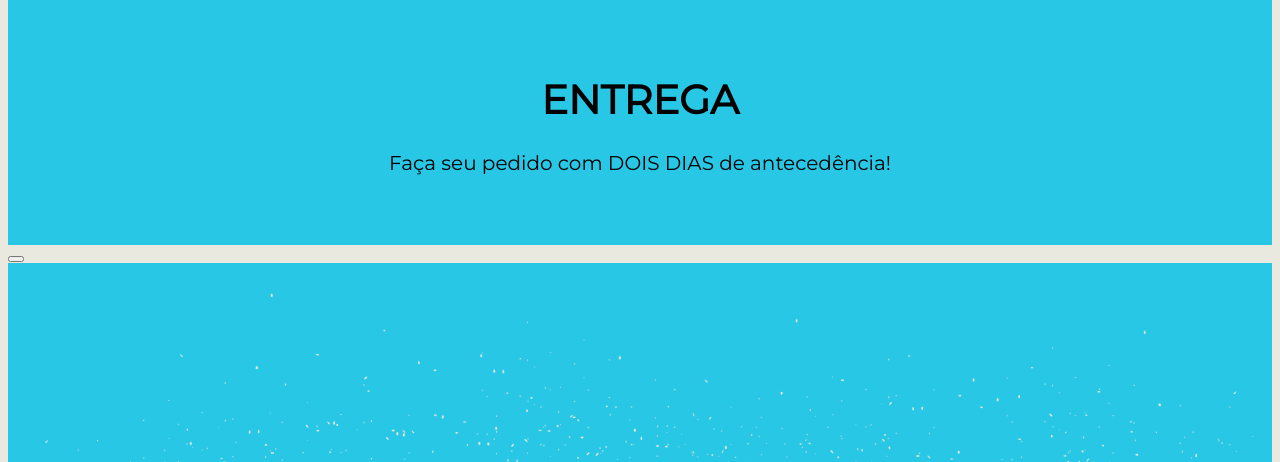
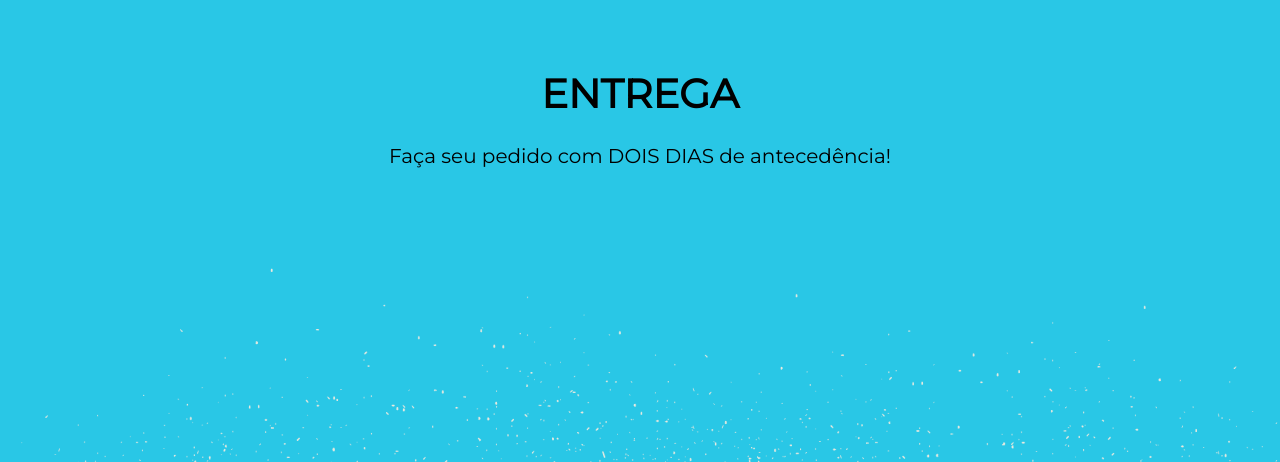
Before and after one commit to ajudantedemagico/charlespizzascongeladas, a FastAPI app: page / in a window 1280 px wide. Shown: the part 3738-4200 px from the top of the page. Run offline with FastAPI, Linux system fonts and the light colour scheme.

Commit message:
ajuste bordae botao

```diff
--- a/static/CSS/main.css
+++ b/static/CSS/main.css
@@ -1,5 +1,7 @@
 
 body {
+    margin: 0;
+    padding: 0;
     background-color: #EAE9DF;
 }
 nav{
@@ -366,3 +368,32 @@ footer{
 #sticker2 { top: 200px; right: 15%; }
 #sticker3 { bottom: 100px; left: 5%; }
 /* etc. para os 10 adesivos */
+.scroll-top {
+  position: fixed;
+  bottom: 20px;
+  right: 20px;
+  width: 50px;
+  height: 50px;
+  background-color: rgba(0, 0, 0, 0.397);
+  color: white;
+  border: none;
+  border-radius: 50%;
+  display: flex;
+  align-items: center;
+  justify-content: center;
+  cursor: pointer;
+  opacity: 0;
+  visibility: hidden;
+  transition: opacity 0.3s ease, visibility 0.3s ease;
+  z-index: 1000;
+}
+
+.scroll-top.show {
+  opacity: 1;
+  visibility: visible;
+}
+
+.scroll-top::before {
+  content: "↑";
+  font-size: 20px;
+}
```
